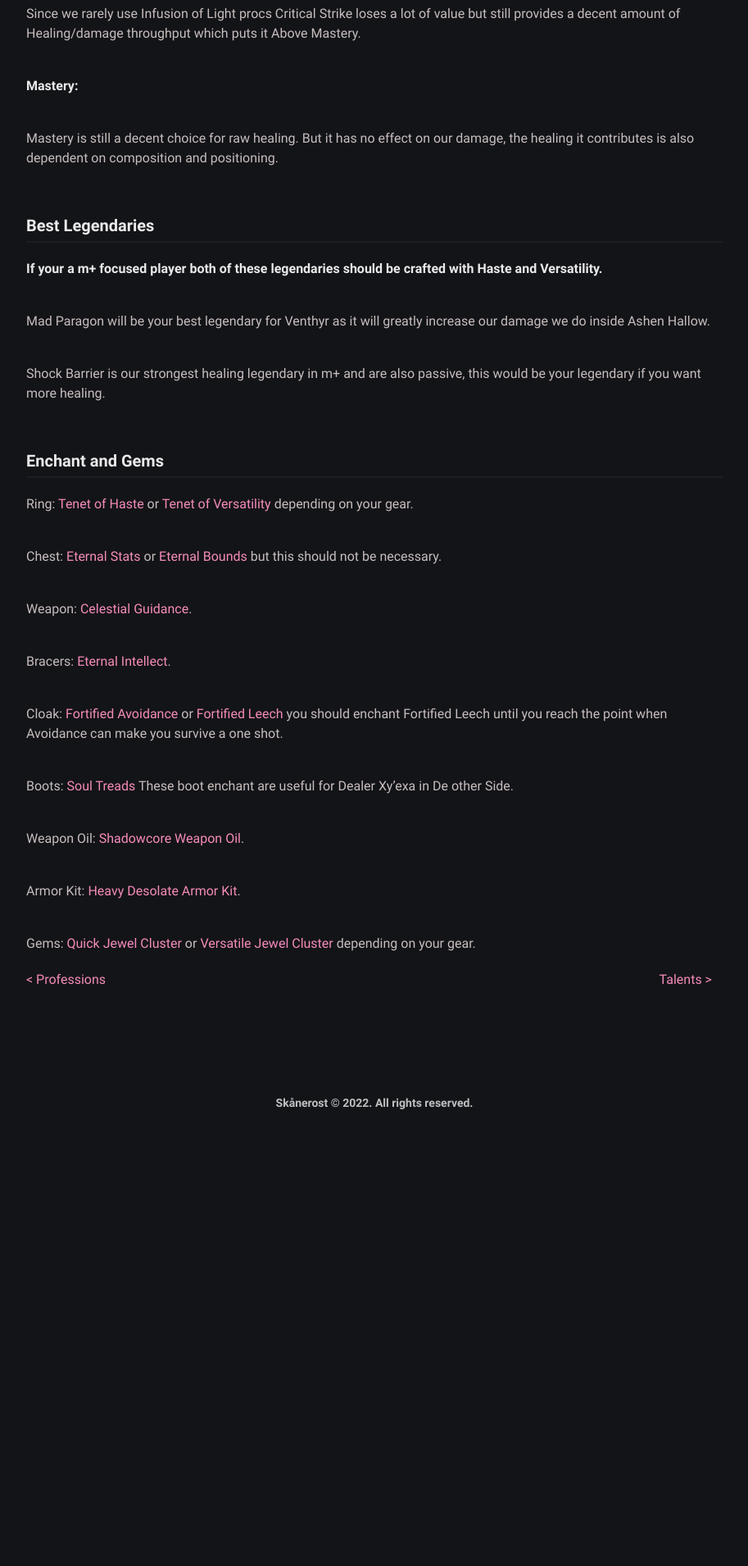
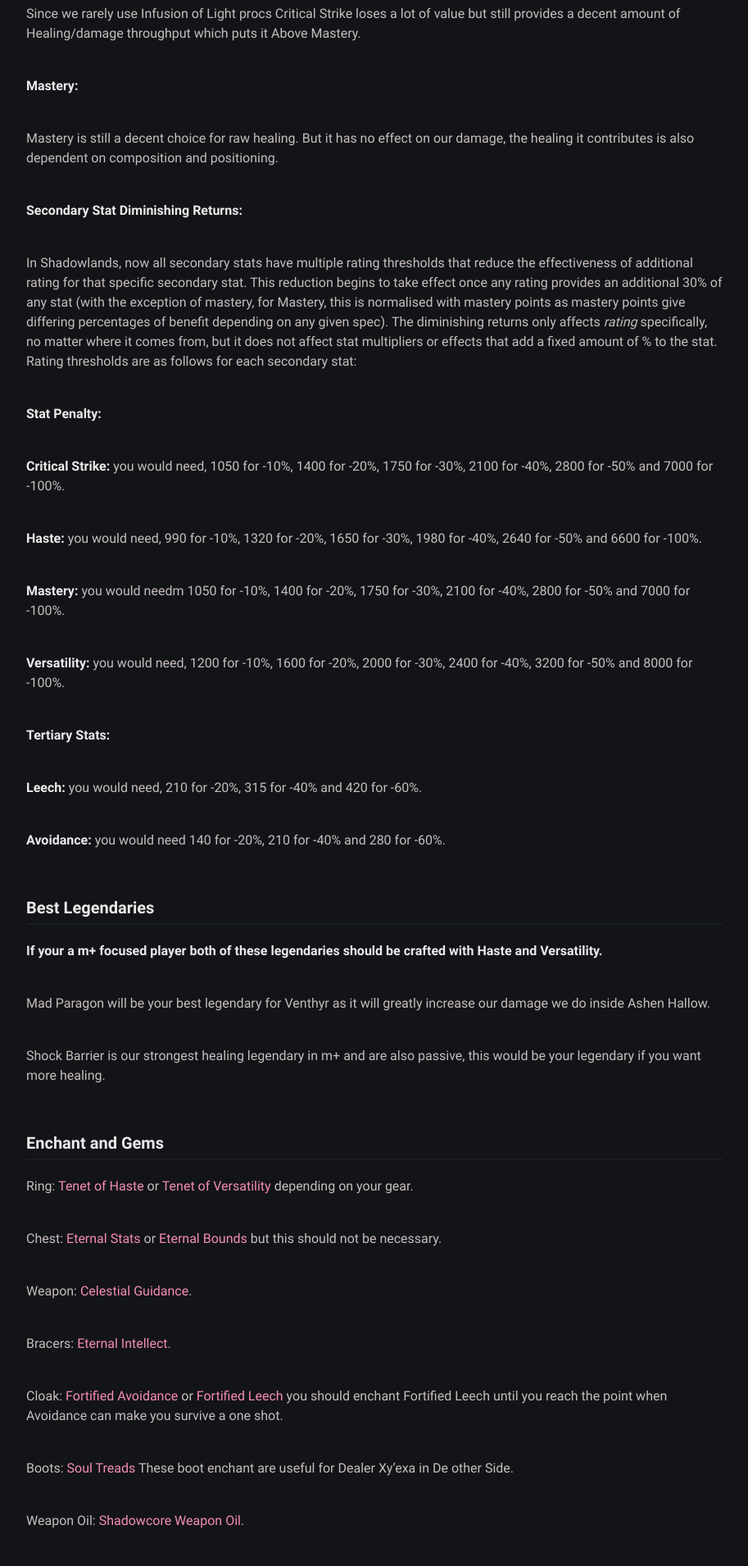
Before and after one commit to BetterThanWowhead/BetterThanWowhead.github.io, a Jekyll site: the page built from pages/M+/gearing.md, in a window 1280 px wide. Shown: the part 779-2689 px from the top of the page at 82% size, without its empty margins (183-1096 px from the left). Built offline with Jekyll 4.4.1, drawn with Linux system fonts in a browser that asks for light colours; a script that is not in the unit is left out.

Commit message:
Update gearing.md

```diff
--- a/pages/M+/gearing.md
+++ b/pages/M+/gearing.md
@@ -25,6 +25,26 @@
 **Mastery:**
 
 Mastery is still a decent choice for raw healing. But it has no effect on our damage, the healing it contributes is also dependent on composition and positioning.
+
+**Secondary Stat Diminishing Returns:**
+
+In Shadowlands, now all secondary stats have multiple rating thresholds that reduce the effectiveness of additional rating for that specific secondary stat. This reduction begins to take effect once any rating provides an additional 30% of any stat (with the exception of mastery, for Mastery, this is normalised with mastery points as mastery points give differing percentages of benefit depending on any given spec). The diminishing returns only affects *rating* specifically, no matter where it comes from, but it does not affect stat multipliers or effects that add a fixed amount of % to the stat. Rating thresholds are as follows for each secondary stat:
+
+**Stat Penalty:**
+
+**Critical Strike:** you would need, 1050 for -10%, 1400 for -20%, 1750 for -30%, 2100 for -40%, 2800 for -50% and 7000 for -100%.
+
+**Haste:** you would need, 990 for -10%, 1320 for -20%, 1650 for -30%, 1980 for -40%, 2640 for -50% and 6600 for -100%.
+
+**Mastery:** you would needm 1050 for -10%, 1400 for -20%, 1750 for -30%, 2100 for -40%, 2800 for -50% and 7000 for -100%.
+
+**Versatility:** you would need, 1200 for -10%, 1600 for -20%, 2000 for -30%, 2400 for -40%, 3200 for -50% and 8000 for -100%.
+
+**Tertiary Stats:**
+
+**Leech:** you would need, 210 for -20%, 315 for -40% and 420 for -60%.
+
+**Avoidance:** you would need 140 for -20%, 210 for -40% and 280 for -60%.
 
 ### **Best Legendaries**
 
```
